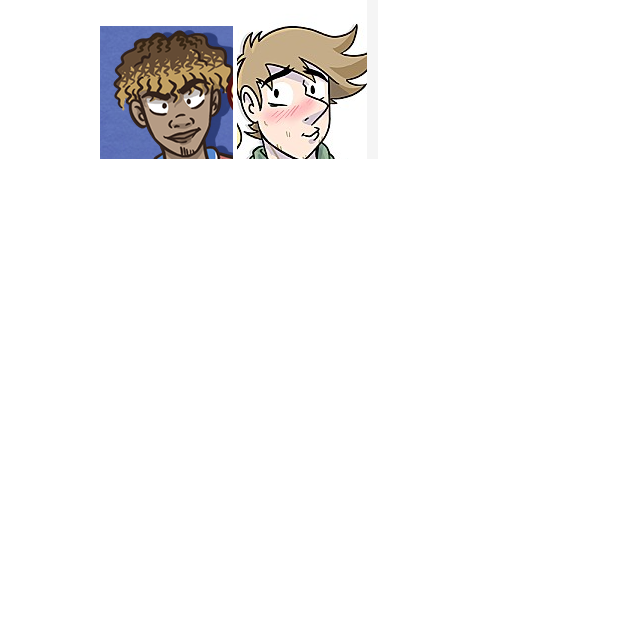
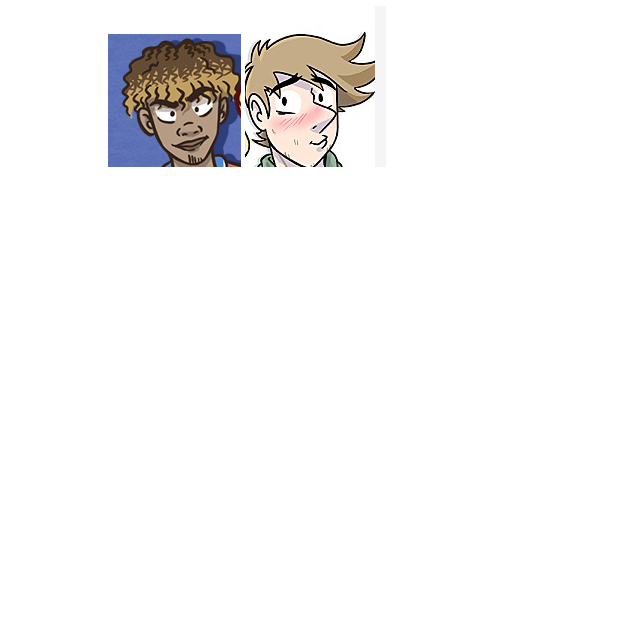
Before and after one commit to Parakks/sdrer_website, a plain HTML site: page index.html in a window 1280 px wide. Shown: the part 160-800 px from the top of the page, without its empty margins (0-640 px from the left). Drawn offline with Linux system fonts and the light colour scheme.

Commit message:
Update style.css

```diff
--- a/style.css
+++ b/style.css
@@ -1,6 +1,6 @@
 body {
 	font-family: sans-serif;
-	margin: 100px;
+	padding: 100px;
 }
 
 .soulignage-dan-kdh {
```
